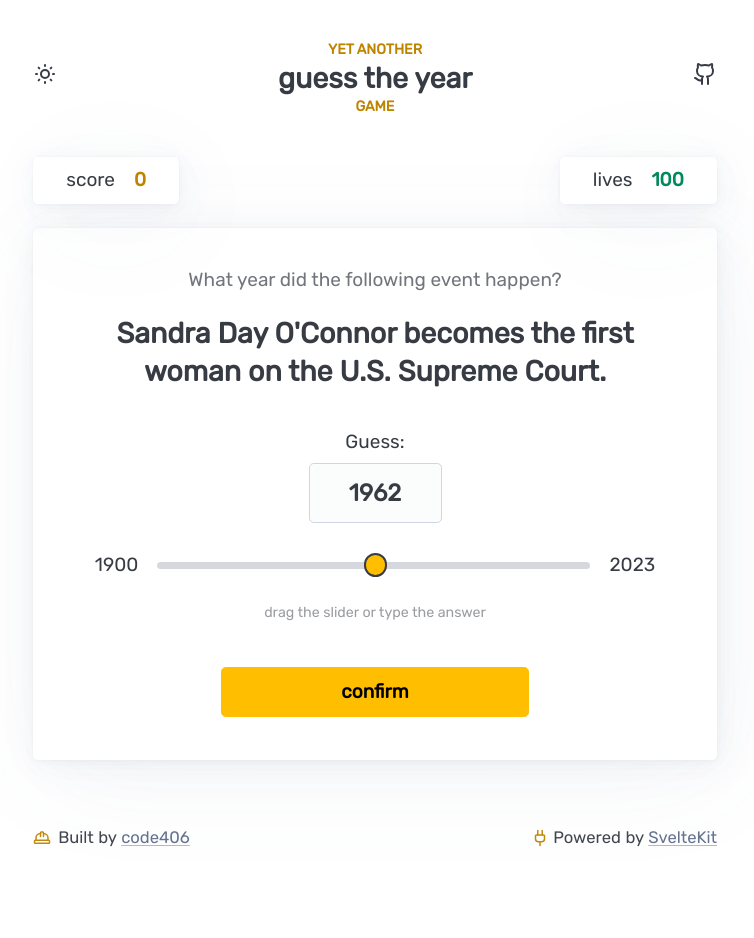
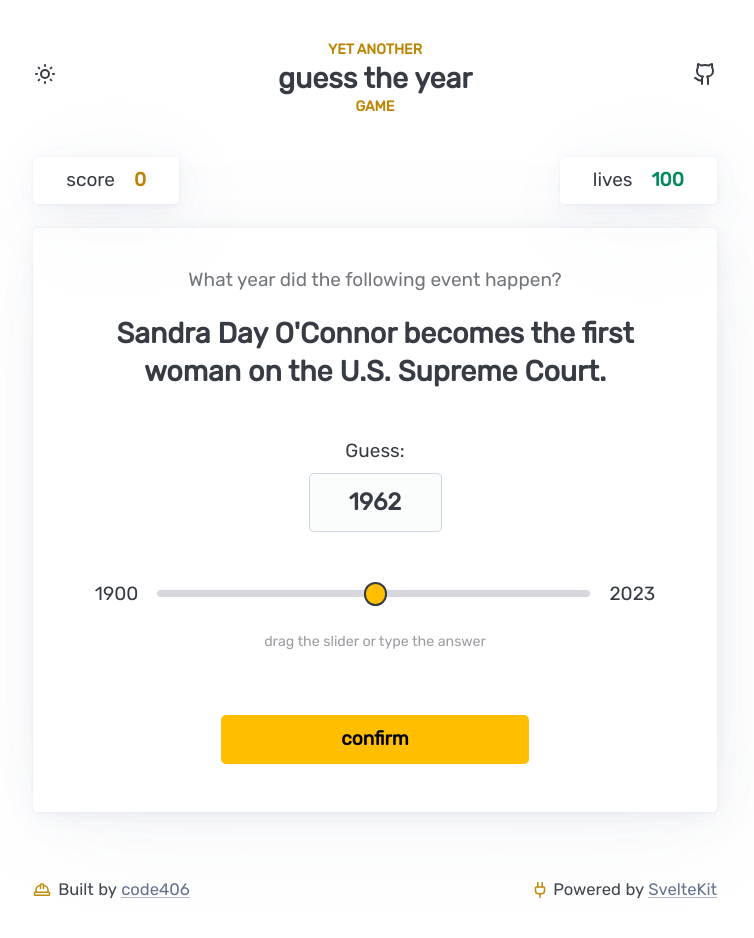
Before and after one commit to code406/guess-the-year, a SvelteKit app: page /game in a window 1280 px wide. Shown: the top 938 px of the page, without its empty margins (265-1019 px from the left). Before the commit the page ends 893 px from the top, so only its background shows below. Built offline with nearby package versions, Linux system fonts and the light colour scheme.

Commit message:
minor changes to paddings for screens bigger than md

```diff
--- a/src/routes/+layout.svelte
+++ b/src/routes/+layout.svelte
@@ -12,7 +12,7 @@
             </ul>
             <ul>
                 <li class="py-0">
-                    <a href="/" class="flex flex-col font-bold my-2.5 items-center">
+                    <a href="/" class="flex flex-col font-bold my-2.5 md:3.5 items-center">
                         <span class="text-xs text-[var(--pico-primary)]">YET ANOTHER</span>
                         <span class="text-2xl flex items-center space-x-2">guess the year</span>
                         <span class="text-xs text-[var(--pico-primary)]">GAME</span>
--- a/src/routes/game/+page.svelte
+++ b/src/routes/game/+page.svelte
@@ -23,10 +23,10 @@
 <article class="flex flex-col justify-center items-center">
     <!-- question -->
     <p class="opacity-70 pb-4">What year did the following event happen?</p>
-    <p class="text-2xl font-bold pb-8 text-center px-1">Sandra Day O'Connor becomes the first woman on the U.S. Supreme Court.</p>
+    <p class="text-2xl font-bold pb-8 md:pb-10 text-center px-1">Sandra Day O'Connor becomes the first woman on the U.S. Supreme Court.</p>
 
     <!-- slider value -->
-    <div class="w-28">
+    <div class="w-28 md:mb-4">
         <label for="guess-number" class="text-center">Guess:</label>
         <input type="number" name="guess-number" bind:value="{guess}" class="text-xl text-center font-bold [appearance:textfield] [&::-webkit-outer-spin-button]:appearance-none [&::-webkit-inner-spin-button]:appearance-none">
     </div>
@@ -40,5 +40,5 @@
     <label for="guess-slider" class="text-xs opacity-50">drag the slider or type the answer</label>
 
     <!-- confirm button -->
-    <button role="button" class="mt-8 mb-1 py-2 px-4 w-1/2 font-bold">confirm</button>
+    <button role="button" class="mt-8 md:mt-12 mb-1 md:mb-2 py-2 px-4 w-1/2 font-bold">confirm</button>
 </article>
```
